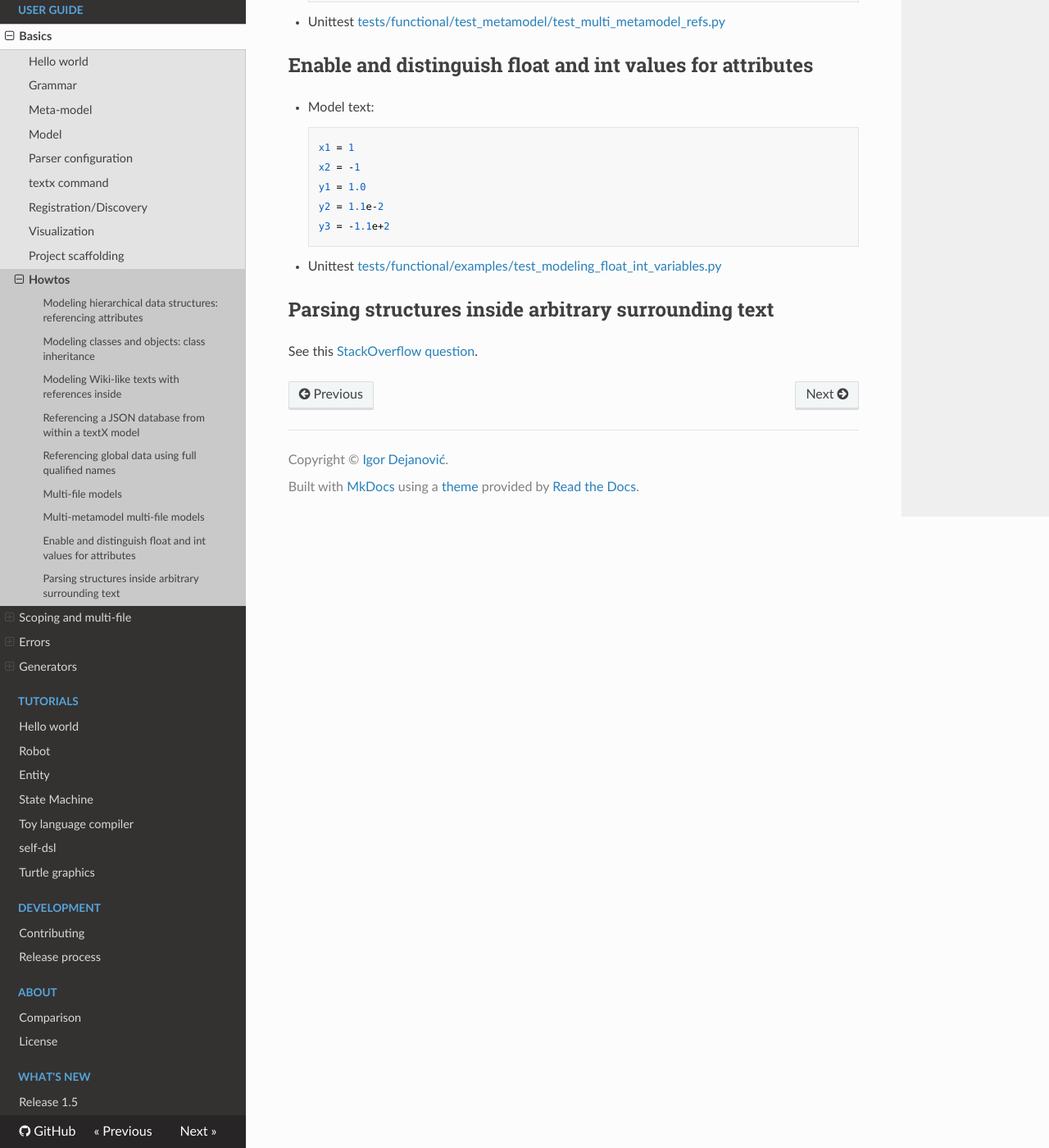
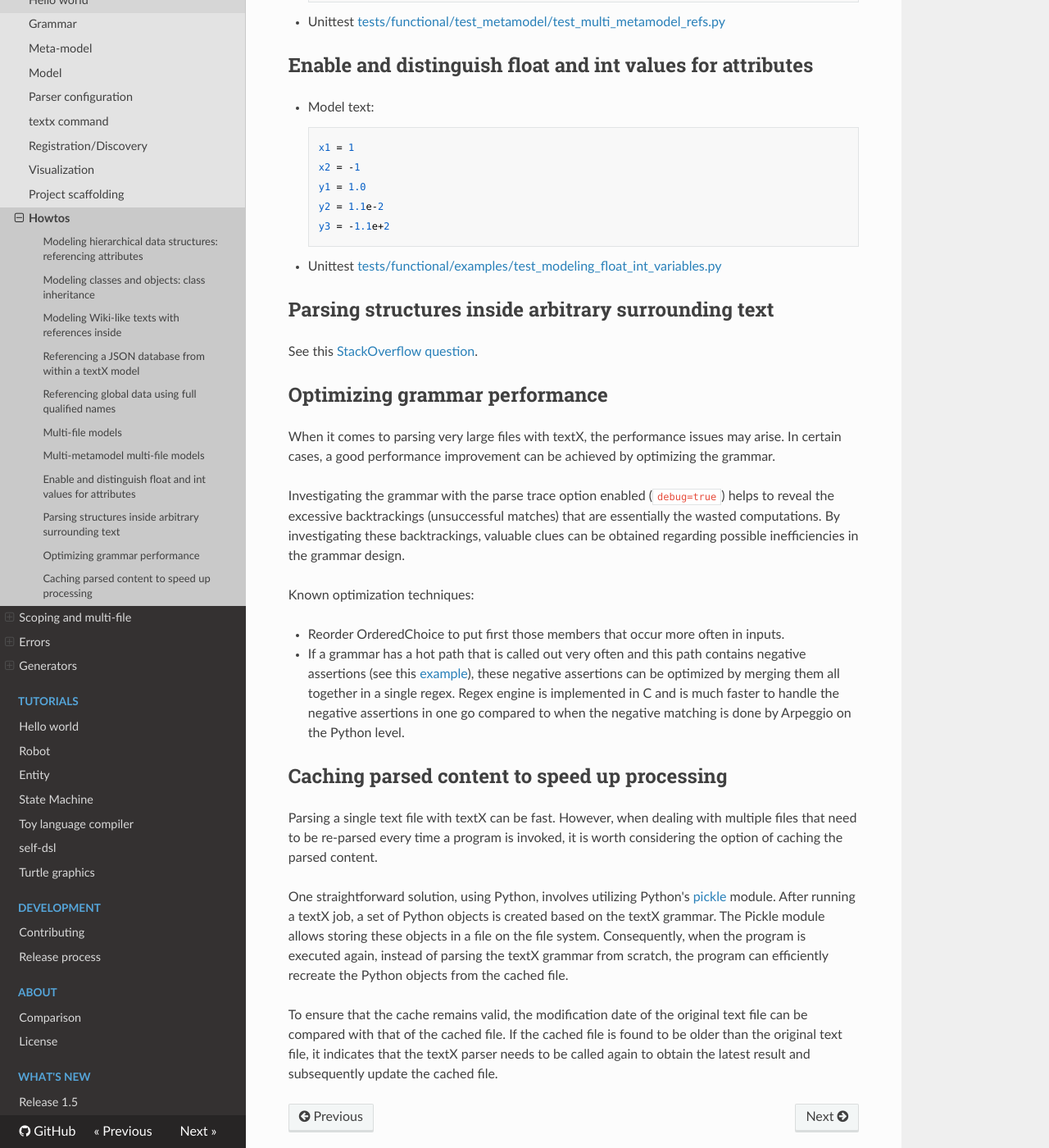
Before and after one commit to textX/textX, an MkDocs documentation site: the page built from docs/howto.md, in a window 1280 px wide and 1400 px high, scrolled down 3455 px. Shown: the whole window at 82% size. Built offline with MkDocs 1.6.1, drawn with Linux system fonts in a browser that asks for light colours; nearby versions of some CDN libraries.

Commit message:
docs: document some techniques for optimizing the parsing performance
Also, include StrictDoc to the projects using textX :)

```diff
--- a/docs/howto.md
+++ b/docs/howto.md
@@ -177,3 +177,48 @@ concrete DSL. These DLS reference each other.
 ## Parsing structures inside arbitrary surrounding text
 
 See this [StackOverflow question](https://stackoverflow.com/questions/53379893/parsing-dhcpd-conf-with-textx).
+
+## Optimizing grammar performance
+
+When it comes to parsing very large files with textX, the performance issues
+may arise. In certain cases, a good performance improvement can be achieved by
+optimizing the grammar.
+
+Investigating the grammar with the parse trace option enabled (`debug=true`)
+helps to reveal the excessive backtrackings (unsuccessful matches) that are
+essentially the wasted computations. By investigating these backtrackings,
+valuable clues can be obtained regarding possible inefficiencies in the
+grammar design.
+
+Known optimization techniques:
+
+- Reorder OrderedChoice to put first those members that occur more often in
+  inputs.
+
+- If a grammar has a hot path that is called out very often and this path
+  contains negative assertions (see this
+  [example](https://stackoverflow.com/a/68891730/598057)), these negative
+  assertions can be optimized by merging them all together in a single
+  regex. Regex engine is implemented in C and is much faster to handle the
+  negative assertions in one go compared to when the negative matching is done
+  by Arpeggio on the Python level.
+
+## Caching parsed content to speed up processing
+
+Parsing a single text file with textX can be fast. However, when dealing with
+multiple files that need to be re-parsed every time a program is invoked, it is
+worth considering the option of caching the parsed content.
+
+One straightforward solution, using Python, involves utilizing Python's
+[pickle](https://docs.python.org/3/library/pickle.html) module. After running a
+textX job, a set of Python objects is created based on the textX grammar. The
+Pickle module allows storing these objects in a file on the file system.
+Consequently, when the program is executed again, instead of parsing the textX
+grammar from scratch, the program can efficiently recreate the Python objects
+from the cached file.
+
+To ensure that the cache remains valid, the modification date of the original
+text file can be compared with that of the cached file. If the cached file is
+found to be older than the original text file, it indicates that the textX
+parser needs to be called again to obtain the latest result and subsequently
+update the cached file.
```
Also changed, not shown: docs/index.md (+2 -0 lines).
